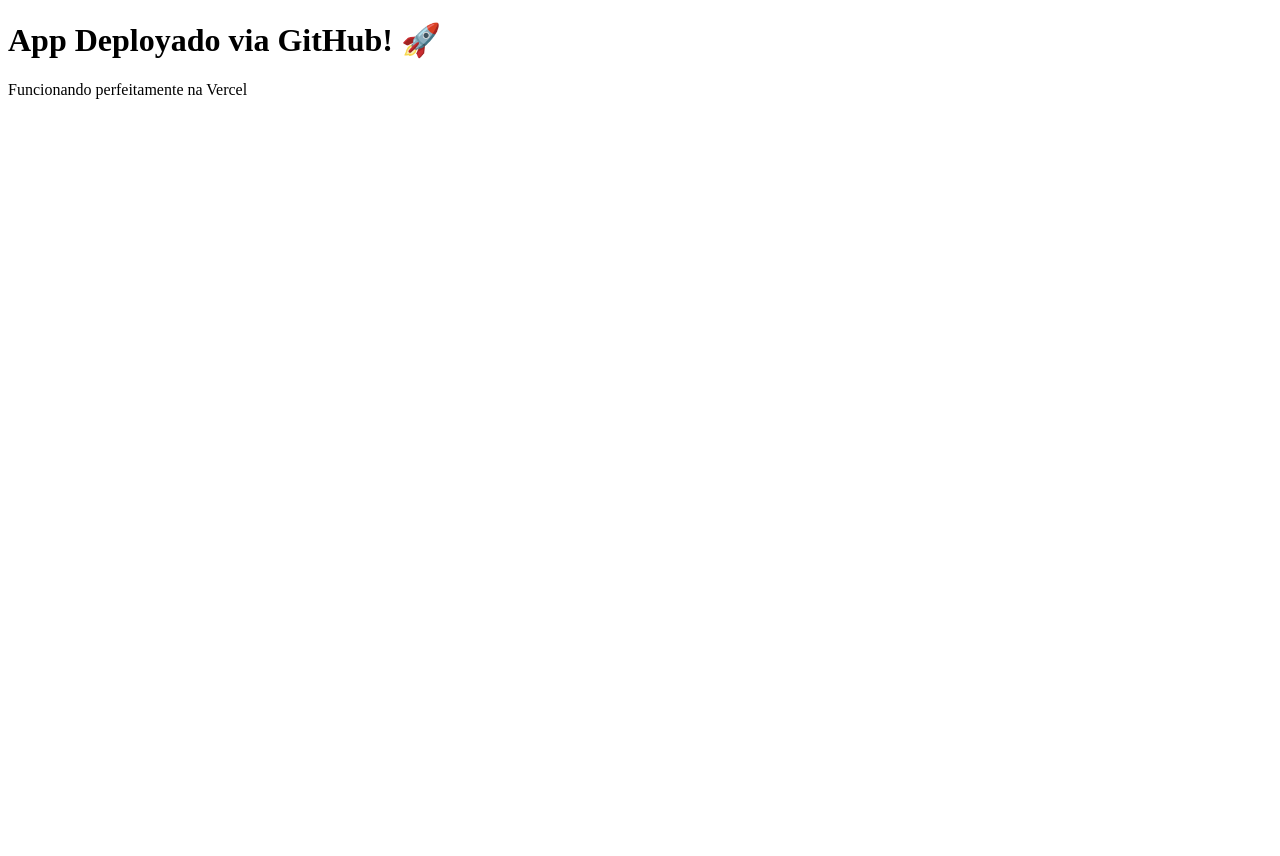
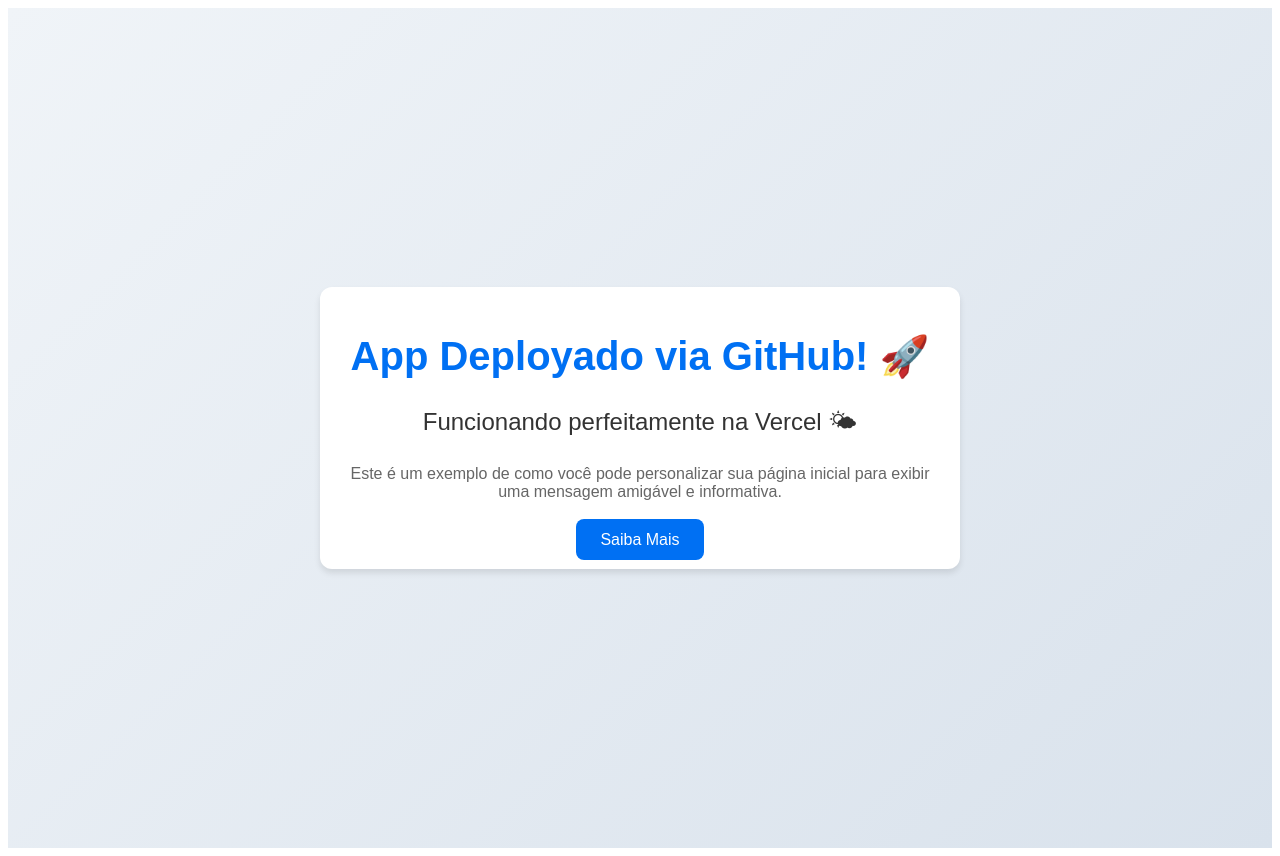
Before and after one commit to RaulCN/my-vercel-app, a Next.js app: page / in a window 1280 px wide. Before the commit the page ends 800 px from the top, so only its background shows below. Built offline with nearby package versions, Linux system fonts and the light colour scheme.

Commit message:
Update index.js

```diff
--- a/pages/index.js
+++ b/pages/index.js
@@ -1,8 +1,85 @@
+import Head from 'next/head';
+
 export default function Home() {
   return (
-    <div>
-      <h1>App Deployado via GitHub! 🚀</h1>
-      <p>Funcionando perfeitamente na Vercel</p>
+    <div style={styles.container}>
+      <Head>
+        <title>App Deployado via GitHub - Sailor</title>
+        <meta name="description" content="Transforme seus sonhos em realidade com o Sailor!" />
+      </Head>
+
+      <div style={styles.content}>
+        <h1 style={styles.title}>App Deployado via GitHub! 🚀</h1>
+        <p style={styles.subtitle}>Funcionando perfeitamente na Vercel 🌤</p>
+        <p style={styles.description}>
+          Este é um exemplo de como você pode personalizar sua página inicial para exibir uma mensagem amigável e informativa.
+        </p>
+        <div style={styles.ctaContainer}>
+          <a href="#about" style={styles.ctaButton}>
+            Saiba Mais
+          </a>
+        </div>
+      </div>
     </div>
-  )
+  );
 }
+
+const styles = {
+  container: {
+    display: 'flex',
+    justifyContent: 'center',
+    alignItems: 'center',
+    height: '100vh',
+    backgroundColor: '#f0f4f8',
+    backgroundImage: 'linear-gradient(135deg, #f0f4f8 0%, #d9e2ec 100%)',
+    fontFamily: 'Arial, sans-serif',
+    textAlign: 'center',
+    padding: '20px',
+  },
+  content: {
+    maxWidth: '600px',
+    padding: '20px',
+    backgroundColor: '#ffffff',
+    borderRadius: '12px',
+    boxShadow: '0 4px 6px rgba(0, 0, 0, 0.1)',
+    animation: 'fadeIn 1s ease-in-out',
+  },
+  title: {
+    fontSize: '2.5rem',
+    color: '#0070f3',
+    marginBottom: '10px',
+    animation: 'slideIn 0.8s ease-out',
+  },
+  subtitle: {
+    fontSize: '1.5rem',
+    color: '#333',
+    marginBottom: '20px',
+    animation: 'slideIn 1s ease-out',
+  },
+  description: {
+    fontSize: '1rem',
+    color: '#666',
+    marginBottom: '30px',
+    animation: 'fadeIn 1.2s ease-in',
+  },
+  ctaContainer: {
+    marginTop: '20px',
+  },
+  ctaButton: {
+    padding: '12px 24px',
+    fontSize: '1rem',
+    color: '#fff',
+    backgroundColor: '#0070f3',
+    borderRadius: '8px',
+    textDecoration: 'none',
+    transition: 'background-color 0.3s ease',
+  },
+  '@keyframes fadeIn': {
+    from: { opacity: 0 },
+    to: { opacity: 1 },
+  },
+  '@keyframes slideIn': {
+    from: { transform: 'translateY(-20px)', opacity: 0 },
+    to: { transform: 'translateY(0)', opacity: 1 },
+  },
+};
```
